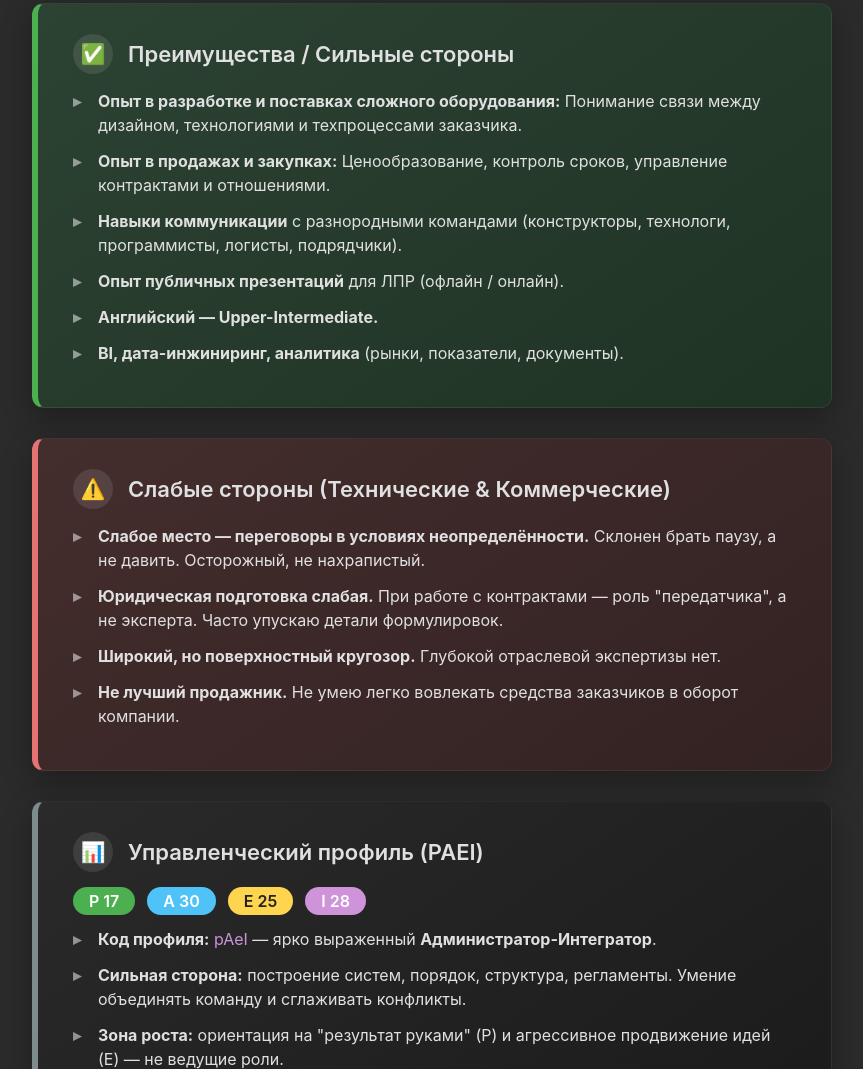
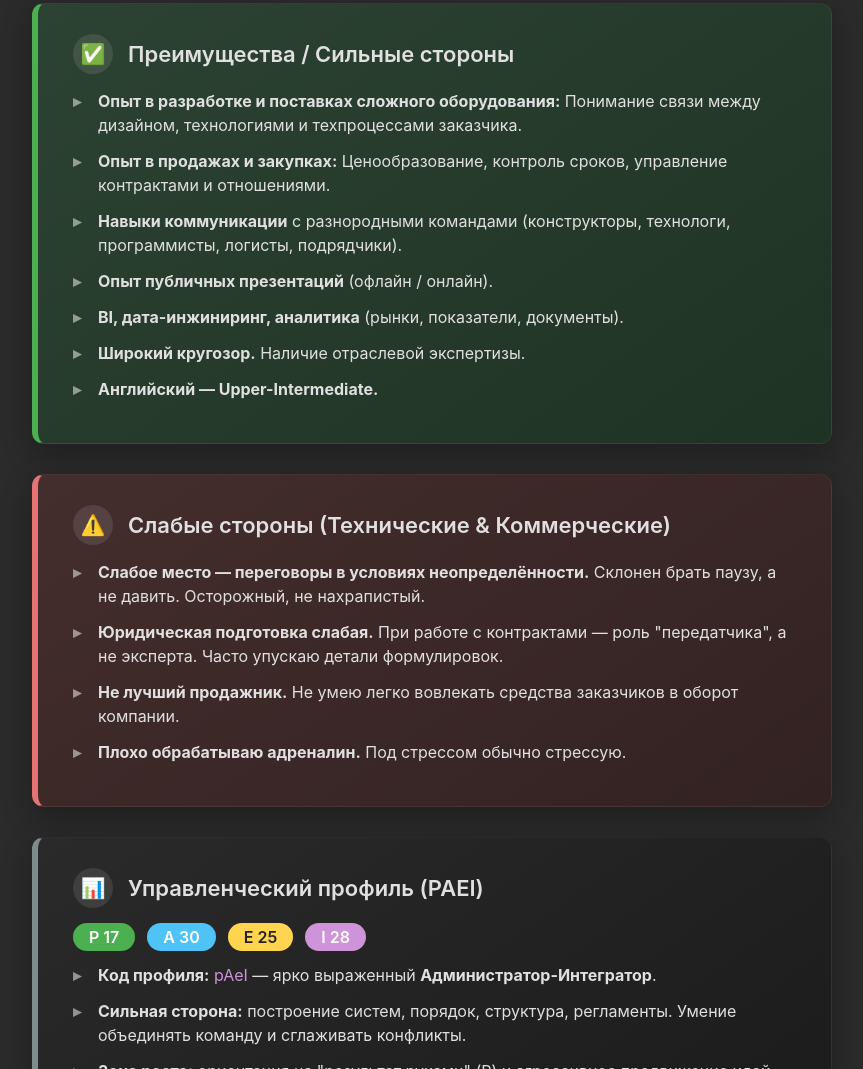
Before and after one commit to wgzzik/cv, a plain HTML site: page index.html in a window 1280 px wide. Shown: the part 831-1900 px from the top of the page, without its empty margins (208-1071 px from the left). Drawn offline with Linux system fonts and the light colour scheme.

Commit message:
Update index.html

```diff
--- a/index.html
+++ b/index.html
@@ -282,9 +282,10 @@
                     <li><strong>Опыт в разработке и поставках сложного оборудования:</strong> Понимание связи между дизайном, технологиями и техпроцессами заказчика.</li>
                     <li><strong>Опыт в продажах и закупках:</strong> Ценообразование, контроль сроков, управление контрактами и отношениями.</li>
                     <li><strong>Навыки коммуникации</strong> с разнородными командами (конструкторы, технологи, программисты, логисты, подрядчики).</li>
-                    <li><strong>Опыт публичных презентаций</strong> для ЛПР (офлайн / онлайн).</li>
+                    <li><strong>Опыт публичных презентаций</strong> (офлайн / онлайн).</li>
+                    <li><strong>BI, дата-инжиниринг, аналитика</strong> (рынки, показатели, документы).</li>
+                    <li><strong>Широкий кругозор.</strong> Наличие отраслевой экспертизы.</li>
                     <li><strong>Английский — Upper-Intermediate.</strong></li>
-                    <li><strong>BI, дата-инжиниринг, аналитика</strong> (рынки, показатели, документы).</li>
                 </ul>
             </div>
 
@@ -296,8 +297,8 @@
                 <ul>
                     <li><strong>Слабое место — переговоры в условиях неопределённости.</strong> Склонен брать паузу, а не давить. Осторожный, не нахрапистый.</li>
                     <li><strong>Юридическая подготовка слабая.</strong> При работе с контрактами — роль "передатчика", а не эксперта. Часто упускаю детали формулировок.</li>
-                    <li><strong>Широкий, но поверхностный кругозор.</strong> Глубокой отраслевой экспертизы нет.</li>
                     <li><strong>Не лучший продажник.</strong> Не умею легко вовлекать средства заказчиков в оборот компании.</li>
+                    <li><strong>Плохо обрабатываю адреналин.</strong> Под стрессом обычно стрессую.</li>
                 </ul>
             </div>
 
```
